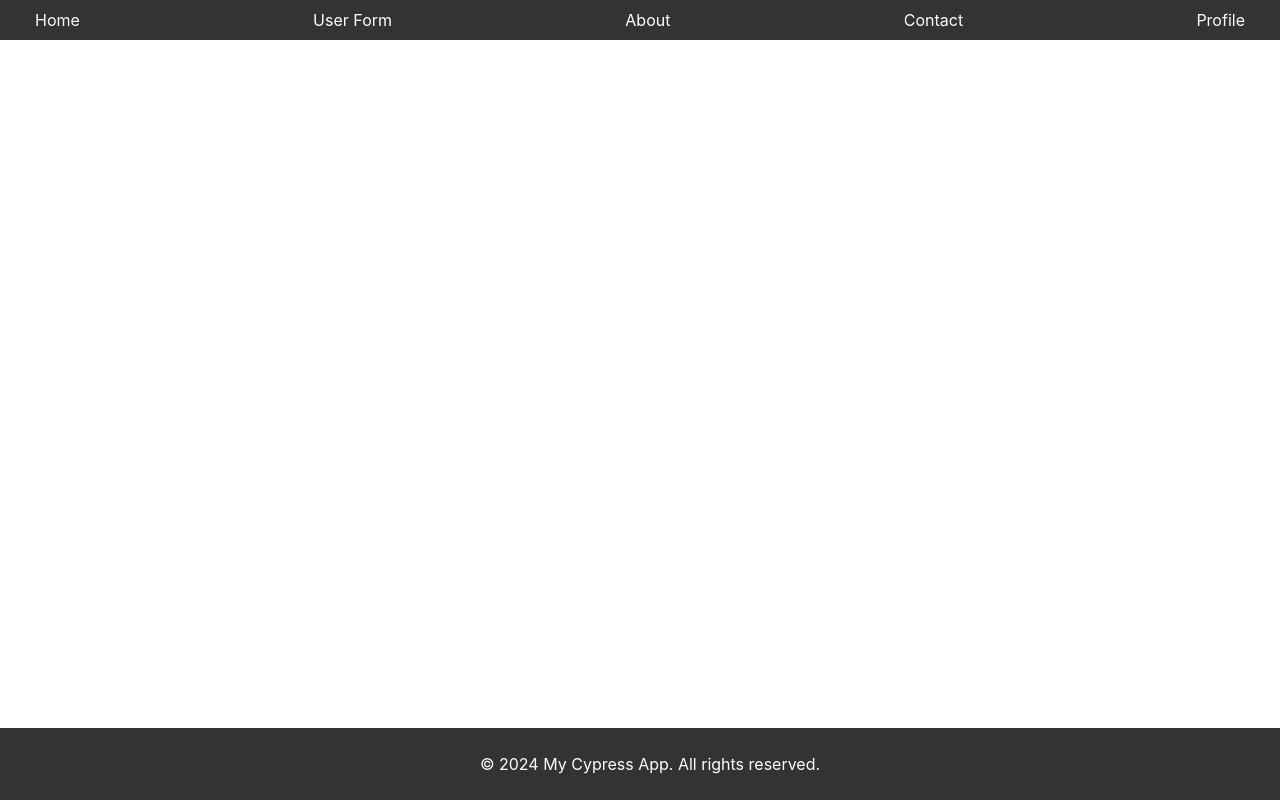
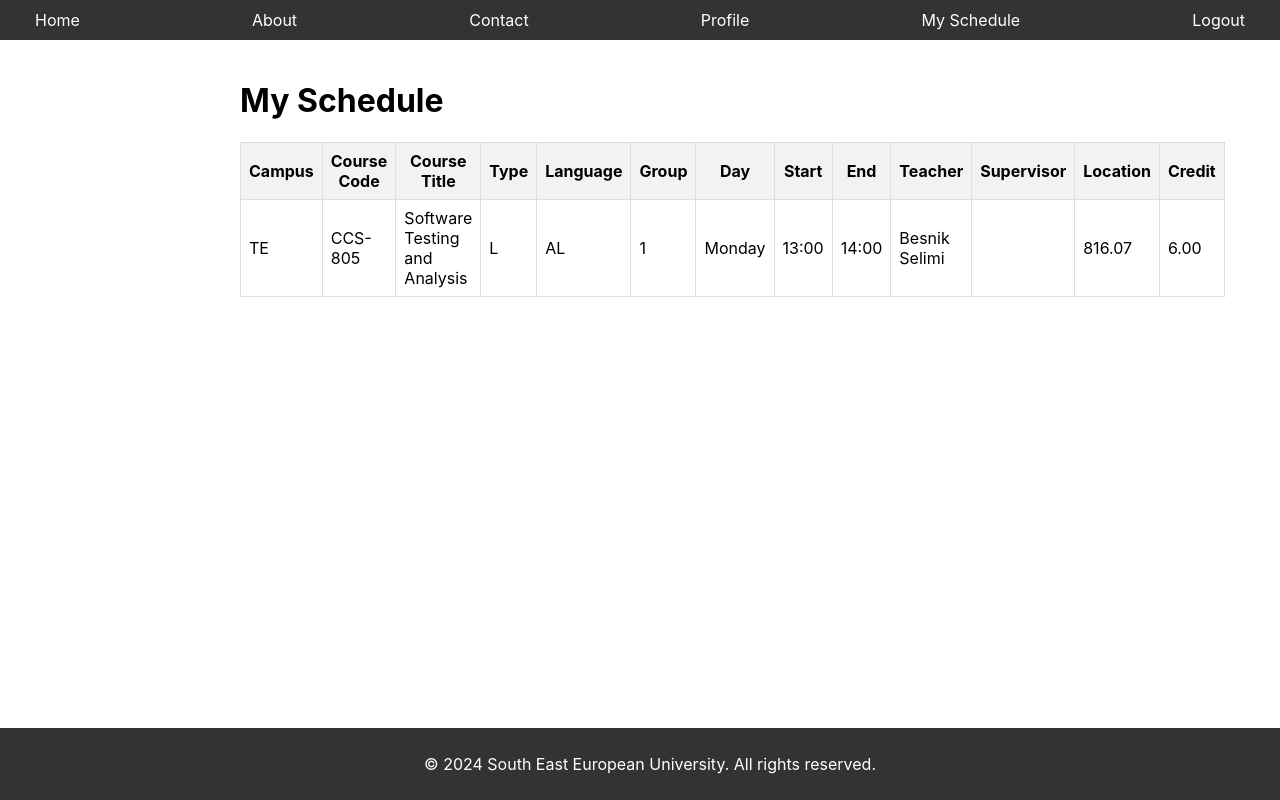
Before and after one commit to Bl3nd865/CypressTesting, a React (Create React App) app: page /myschedule in a window 1280 px wide. Built offline with nearby package versions, Linux system fonts and the light colour scheme; sample sign-in values are in the browser's storage.

Commit message:
Customize website for South East European University

```diff
--- a/src/About.js
+++ b/src/About.js
@@ -1,11 +1,12 @@
-// src/About.js
 import React from 'react';
 
-const About = () => (
-    <div>
-        <h1>About Us</h1>
-        <p>This is the about page.</p>
-    </div>
-);
+const About = () => {
+    return (
+        <div>
+            <h1>About South East European University</h1>
+            <p>South East European University is dedicated to offering quality education and fostering research and innovation. With a diverse and inclusive environment, SEEU provides students with the skills and knowledge needed for their future careers.</p>
+        </div>
+    );
+};
 
 export default About;
--- a/src/App.js
+++ b/src/App.js
@@ -1,7 +1,7 @@
 import React from 'react';
 import { BrowserRouter as Router, Route, Routes, Link, Navigate } from 'react-router-dom';
 import styled from 'styled-components';
-import { useSelector } from 'react-redux';
+import { useSelector, useDispatch } from 'react-redux';
 import { ToastContainer } from 'react-toastify';
 import 'react-toastify/dist/ReactToastify.css';
 import './App.css';
@@ -12,7 +12,9 @@ import Contact from './Contact';
 import Login from './Login';
 import SignUp from './SignUp';
 import Profile from './Profile';
+import MySchedule from './MySchedule';
 import Footer from './Footer';
+import { logout } from './userSlice';
 
 const Container = styled.div`
     max-width: 800px;
@@ -44,27 +46,42 @@ const ProtectedRoute = ({ element }) => {
 
 function App() {
     const isAuthenticated = useSelector((state) => state.user.isAuthenticated);
+    const dispatch = useDispatch();
+
+    const handleLogout = () => {
+        dispatch(logout());
+    };
 
     return (
         <Router>
             <Nav>
                 <NavLink to="/">Home</NavLink>
-                <NavLink to="/form">User Form</NavLink>
                 <NavLink to="/about">About</NavLink>
                 <NavLink to="/contact">Contact</NavLink>
-                {!isAuthenticated && <NavLink to="/signup">Sign Up</NavLink>}
-                {!isAuthenticated && <NavLink to="/login">Login</NavLink>}
-                {isAuthenticated && <NavLink to="/profile">Profile</NavLink>}
+                {isAuthenticated ? (
+                    <>
+                        <NavLink to="/profile">Profile</NavLink>
+                        <NavLink to="/myschedule">My Schedule</NavLink>
+                        <NavLink as="a" onClick={handleLogout} style={{ cursor: 'pointer' }}>
+                        Logout
+                    </NavLink>
+                </>
+            ) : (
+                <>
+                    <NavLink to="/signup">Sign Up</NavLink>
+                    <NavLink to="/login">Login</NavLink>
+                </>
+            )}
         </Nav>
         <Container>
             <Routes>
                 <Route path="/" element={<Home />} />
-                    <Route path="/form" element={<ProtectedRoute element={<UserForm />} />} />
                 <Route path="/about" element={<About />} />
                 <Route path="/contact" element={<Contact />} />
                 <Route path="/signup" element={<SignUp />} />
                 <Route path="/login" element={<Login />} />
                 <Route path="/profile" element={<ProtectedRoute element={<Profile />} />} />
+                <Route path="/myschedule" element={<ProtectedRoute element={<MySchedule />} />} />
             </Routes>
         </Container>
         <Footer />
--- a/src/Contact.js
+++ b/src/Contact.js
@@ -1,11 +1,15 @@
-// src/Contact.js
 import React from 'react';
 
-const Contact = () => (
-    <div>
-        <h1>Contact Us</h1>
-        <p>This is the contact page.</p>
-    </div>
-);
+const Contact = () => {
+    return (
+        <div>
+            <h1>Contact Us</h1>
+            <p>For any inquiries, please contact us at:</p>
+            <p>Email: info@seeu.edu.mk</p>
+            <p>Phone: +389 44 356 000</p>
+            <p>Address: Ilindenska nn, 1200 Tetovo, North Macedonia</p>
+        </div>
+    );
+};
 
 export default Contact;
--- a/src/Footer.js
+++ b/src/Footer.js
@@ -14,7 +14,7 @@ const FooterContainer = styled.footer`
 const Footer = () => {
     return (
         <FooterContainer>
-            <p>&copy; 2024 My Cypress App. All rights reserved.</p>
+            <p>&copy; 2024 South East European University. All rights reserved.</p>
         </FooterContainer>
     );
 };
--- a/src/Home.js
+++ b/src/Home.js
@@ -1,10 +1,12 @@
 import React from 'react';
 
-const Home = () => (
-    <div>
-        <h1>Home Page</h1>
-        <p>Welcome to the home page!</p>
-    </div>
-);
+const Home = () => {
+    return (
+        <div>
+            <h1>Welcome to South East European University</h1>
+            <p>South East European University (SEEU) is a private-public nonprofit higher education institution established in 2001 upon the initiative of the international community and local experts. The University is committed to promoting multilingualism, multiculturalism, and European standards in higher education.</p>
+        </div>
+    );
+};
 
 export default Home;
--- /dev/null
+++ b/src/MySchedule.js
@@ -0,0 +1,91 @@
+import React from 'react';
+import { useSelector } from 'react-redux';
+import styled from 'styled-components';
+
+const Table = styled.table`
+    width: 100%;
+    border-collapse: collapse;
+`;
+
+const Th = styled.th`
+    border: 1px solid #ddd;
+    padding: 8px;
+    background-color: #f2f2f2;
+`;
+
+const Td = styled.td`
+    border: 1px solid #ddd;
+    padding: 8px;
+`;
+
+const MySchedule = () => {
+    const user = useSelector((state) => state.user);
+    const schedule = [
+        {
+            Campus: "TE",
+            CourseCode: "CCS-805",
+            CourseTitle: "Software Testing and Analysis",
+            Type: "L",
+            Language: "AL",
+            Group: "1",
+            Day: "Monday",
+            Start: "13:00",
+            End: "14:00",
+            Teacher: "Besnik Selimi",
+            Supervisor: "",
+            Location: "816.07",
+            Credit: "6.00"
+        },
+        // Add more courses as needed
+    ];
+
+    if (!user.isAuthenticated) {
+        return <p>Please log in to view your schedule.</p>;
+    }
+
+    return (
+        <div>
+            <h1>My Schedule</h1>
+            <Table>
+                <thead>
+                    <tr>
+                        <Th>Campus</Th>
+                        <Th>Course Code</Th>
+                        <Th>Course Title</Th>
+                        <Th>Type</Th>
+                        <Th>Language</Th>
+                        <Th>Group</Th>
+                        <Th>Day</Th>
+                        <Th>Start</Th>
+                        <Th>End</Th>
+                        <Th>Teacher</Th>
+                        <Th>Supervisor</Th>
+                        <Th>Location</Th>
+                        <Th>Credit</Th>
+                    </tr>
+                </thead>
+                <tbody>
+                    {schedule.map((course, index) => (
+                        <tr key={index}>
+                            <Td>{course.Campus}</Td>
+                            <Td>{course.CourseCode}</Td>
+                            <Td>{course.CourseTitle}</Td>
+                            <Td>{course.Type}</Td>
+                            <Td>{course.Language}</Td>
+                            <Td>{course.Group}</Td>
+                            <Td>{course.Day}</Td>
+                            <Td>{course.Start}</Td>
+                            <Td>{course.End}</Td>
+                            <Td>{course.Teacher}</Td>
+                            <Td>{course.Supervisor}</Td>
+                            <Td>{course.Location}</Td>
+                            <Td>{course.Credit}</Td>
+                        </tr>
+                    ))}
+                </tbody>
+            </Table>
+        </div>
+    );
+};
+
+export default MySchedule;
```
Lines whose indentation alone changed are shown as unchanged.
